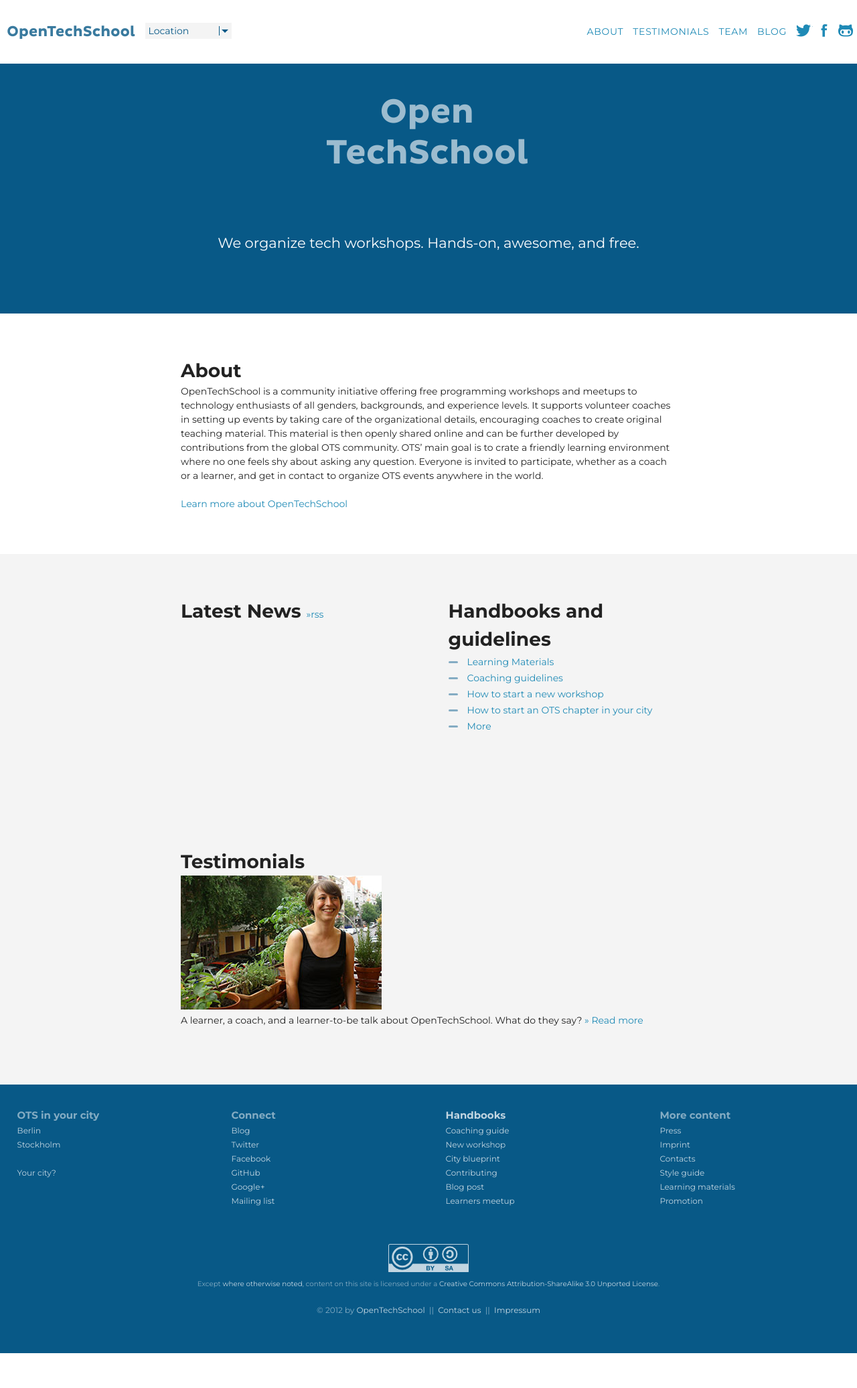
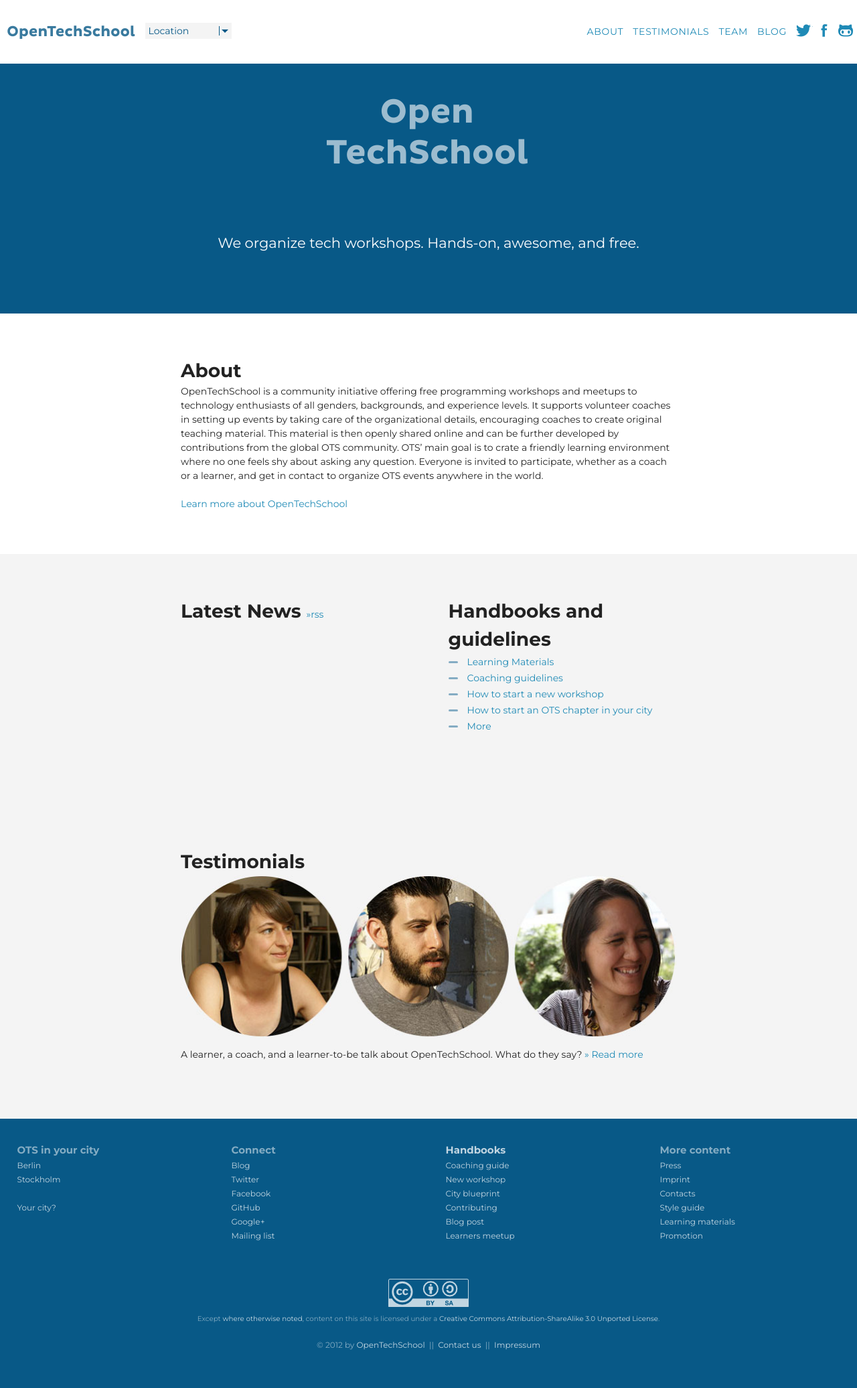
Before and after one commit to OpenTechSchool/www.opentechschool.org, a Jekyll site: the page built from index.html, in a window 1280 px wide. Shown: the whole page at 67% size. Built offline with Jekyll 4.4.1, drawn with Linux system fonts in a browser that asks for light colours; nearby versions of some CDN libraries; before the commit the page ends 2020 px from its top, so only the background shows below that.

Commit message:
Prettier testimonials section on landing page.

```diff
--- a/index.html
+++ b/index.html
@@ -50,14 +50,15 @@
 </div>
 
 
-
 <div class="bg_full">
   <div class="container container_narrow">
 
     <h2>Testimonials</h2>
-    <figure>
+
+    <div class="testimonials_teaser">
       <img src="images/testimonials_teaser.jpg" alt="Testimonials">
-    </figure>
+    </div>
+
     <p>A learner, a coach, and a learner-to-be talk about OpenTechSchool. What do they say? <a href="/testimonials.html">&raquo; Read more</a>
     </p>
 
--- a/sass/imports/_main.scss
+++ b/sass/imports/_main.scss
@@ -405,6 +405,18 @@
 }
 
 /* testimonials */
+.testimonials_teaser {
+  overflow: hidden;
+  text-align: center;
+  img {
+    width: 100%;
+    height: auto;
+    position: relative;
+    display: inline-block;
+    margin: 0 auto .666em;
+  }
+}
+
 .testimonial {
   overflow: hidden;
   // color: #FFF;
--- a/stylesheets/screen.css
+++ b/stylesheets/screen.css
@@ -609,6 +609,20 @@
 
 /* testimonials */
 /* line 408, ../sass/imports/_main.scss */
+.testimonials_teaser {
+  overflow: hidden;
+  text-align: center;
+}
+/* line 411, ../sass/imports/_main.scss */
+.testimonials_teaser img {
+  width: 100%;
+  height: auto;
+  position: relative;
+  display: inline-block;
+  margin: 0 auto .666em;
+}
+
+/* line 420, ../sass/imports/_main.scss */
 .testimonial {
   overflow: hidden;
   position: relative;
@@ -617,17 +631,17 @@
   height: auto !important;
   height: 400px;
 }
-/* line 416, ../sass/imports/_main.scss */
+/* line 428, ../sass/imports/_main.scss */
 .testimonial header {
   overflow: hidden;
 }
 
-/* line 421, ../sass/imports/_main.scss */
+/* line 433, ../sass/imports/_main.scss */
 .testimonial_about {
   font-style: italic;
 }
 
-/* line 425, ../sass/imports/_main.scss */
+/* line 437, ../sass/imports/_main.scss */
 .name {
   margin-bottom: 1.5em;
   padding: .666em 0 0 0;
@@ -636,19 +650,19 @@
   border-bottom: 1px solid #085987;
   overflow: hidden;
 }
-/* line 432, ../sass/imports/_main.scss */
+/* line 444, ../sass/imports/_main.scss */
 .name strong {
   display: block;
   margin-top: .8751em;
 }
-/* line 436, ../sass/imports/_main.scss */
+/* line 448, ../sass/imports/_main.scss */
 .name b {
   color: #666;
   display: block;
   font-size: .5714em;
   margin-bottom: 1em;
 }
-/* line 442, ../sass/imports/_main.scss */
+/* line 454, ../sass/imports/_main.scss */
 .name .close-up {
   width: 100%;
   max-width: 240px;
@@ -659,7 +673,7 @@
   border-radius: 100%;
 }
 
-/* line 453, ../sass/imports/_main.scss */
+/* line 465, ../sass/imports/_main.scss */
 .testimonial img {
   position: absolute;
   z-index: 1;
@@ -668,7 +682,7 @@
   display: block;
 }
 
-/* line 461, ../sass/imports/_main.scss */
+/* line 473, ../sass/imports/_main.scss */
 .testimonial blockquote {
   position: absolute;
   z-index: 10;
@@ -677,7 +691,7 @@
   width: 25%;
 }
 
-/* line 473, ../sass/imports/_main.scss */
+/* line 485, ../sass/imports/_main.scss */
 .question {
   color: #085987;
 }
@@ -692,30 +706,30 @@
     }*/
 }
 /* ==|== non-semantic helper classes ======================================== */
-/* line 495, ../sass/imports/_main.scss */
+/* line 507, ../sass/imports/_main.scss */
 .clearfix:before, .clearfix:after {
   content: "";
   display: table;
 }
 
-/* line 496, ../sass/imports/_main.scss */
+/* line 508, ../sass/imports/_main.scss */
 .clearfix:after {
   clear: both;
 }
 
-/* line 497, ../sass/imports/_main.scss */
+/* line 509, ../sass/imports/_main.scss */
 .clearfix {
   zoom: 1;
 }
 
-/* line 498, ../sass/imports/_main.scss */
+/* line 510, ../sass/imports/_main.scss */
 .center {
   text-align: center;
 }
 
 /* ==|== print styles ======================================================= */
 @media print {
-  /* line 506, ../sass/imports/_main.scss */
+  /* line 518, ../sass/imports/_main.scss */
   * {
     background: transparent !important;
     color: black !important;
@@ -724,43 +738,43 @@
     -ms-filter: none !important;
   }
 
-  /* line 507, ../sass/imports/_main.scss */
+  /* line 519, ../sass/imports/_main.scss */
   a, a:visited {
     text-decoration: underline;
   }
 
-  /* line 508, ../sass/imports/_main.scss */
+  /* line 520, ../sass/imports/_main.scss */
   a[href]:after {
     content: " (" attr(href) ")";
   }
 
-  /* line 509, ../sass/imports/_main.scss */
+  /* line 521, ../sass/imports/_main.scss */
   abbr[title]:after {
     content: " (" attr(title) ")";
   }
 
-  /* line 510, ../sass/imports/_main.scss */
+  /* line 522, ../sass/imports/_main.scss */
   .ir a:after, a[href^="javascript:"]:after, a[href^="#"]:after {
     content: "";
   }
 
-  /* line 511, ../sass/imports/_main.scss */
+  /* line 523, ../sass/imports/_main.scss */
   pre, blockquote {
     border: 1px solid #999;
     page-break-inside: avoid;
   }
 
-  /* line 512, ../sass/imports/_main.scss */
+  /* line 524, ../sass/imports/_main.scss */
   thead {
     display: table-header-group;
   }
 
-  /* line 513, ../sass/imports/_main.scss */
+  /* line 525, ../sass/imports/_main.scss */
   tr, img {
     page-break-inside: avoid;
   }
 
-  /* line 514, ../sass/imports/_main.scss */
+  /* line 526, ../sass/imports/_main.scss */
   img {
     max-width: 100% !important;
   }
@@ -769,13 +783,13 @@
     margin: 0.5cm;
 }
 
-  /* line 516, ../sass/imports/_main.scss */
+  /* line 528, ../sass/imports/_main.scss */
   p, h2, h3 {
     orphans: 3;
     widows: 3;
   }
 
-  /* line 517, ../sass/imports/_main.scss */
+  /* line 529, ../sass/imports/_main.scss */
   h2, h3 {
     page-break-after: avoid;
   }
```
Also changed, not shown: images/testimonials_teaser.jpg.
